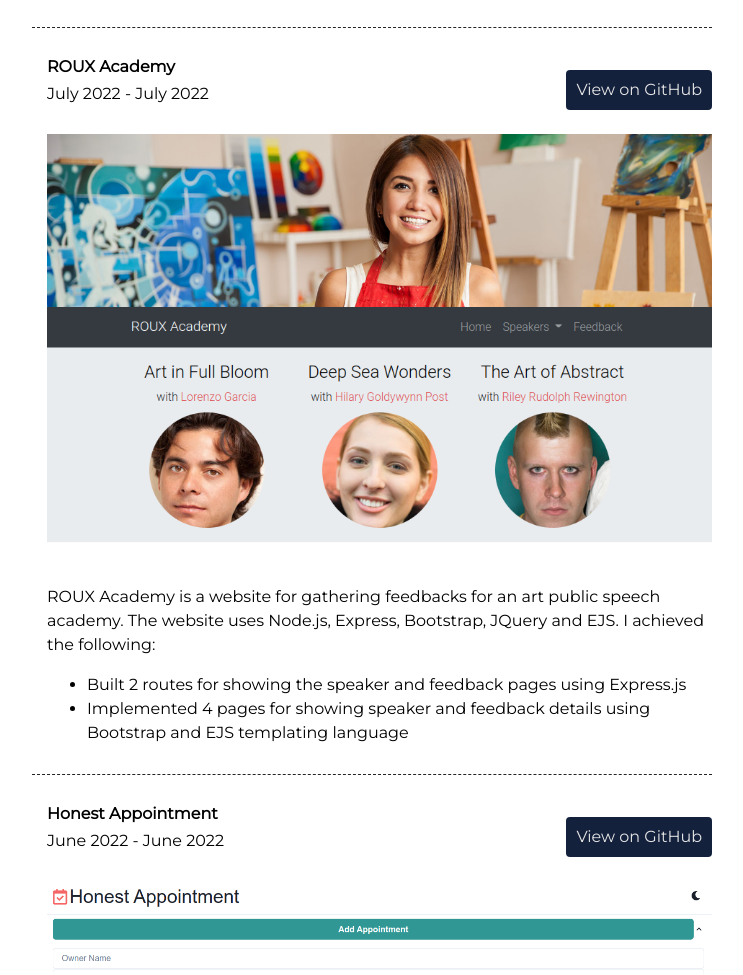
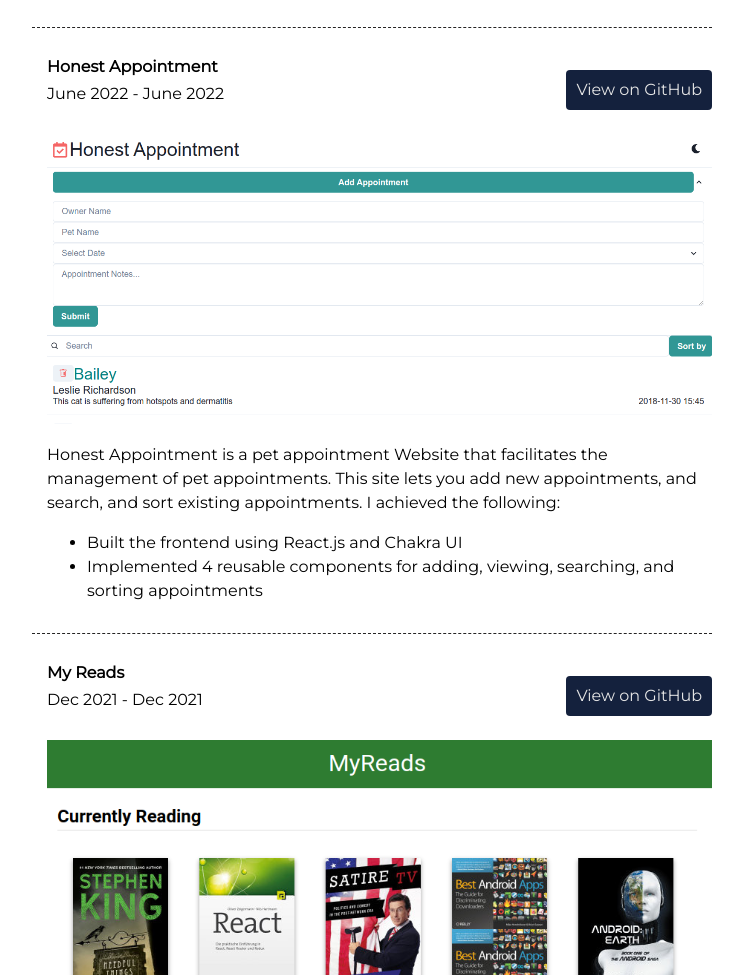
Before and after one commit to rawda-developer/portfolio, a plain HTML site: page index.html in a window 1280 px wide. Shown: the part 1378-2353 px from the top of the page, without its empty margins (268-1011 px from the left). Drawn offline with Linux system fonts and the light colour scheme.

Commit message:
Update index.html

```diff
--- a/index.html
+++ b/index.html
@@ -57,32 +57,7 @@
         </div>
       </div>
     </section>
-    <!-- project 2 -->
-     <section class="project-item">
-          <div class="project-content-wrapper">
-            <div class="project-head">
-              <div>
-                <h3>ROUX Academy</h3>
-                <p>July 2022 - July 2022</p>
-              </div>
 
-              <a class="btn" href="https://github.com/rawda-developer/ROUX-academy/" target="_blank">View on
-                GitHub</a>
-
-            </div>
-            <img src="./images/ROUX academy.png" />
-            <div>
-              <p>
-              ROUX Academy is a website for gathering feedbacks for an art public speech academy. The website uses Node.js, Express, Bootstrap, JQuery and EJS. I achieved the following:
-              </p>
-
-              <ul>
-                <li>Built 2 routes for showing the speaker and feedback pages using Express.js</li>
-                <li>Implemented 4 pages for showing speaker and feedback details using Bootstrap and EJS templating language</li>
-              </ul>
-            </div>
-          </div>
-        </section>
           <!-- project 3 -->
      <section class="project-item">
           <div class="project-content-wrapper">
```
